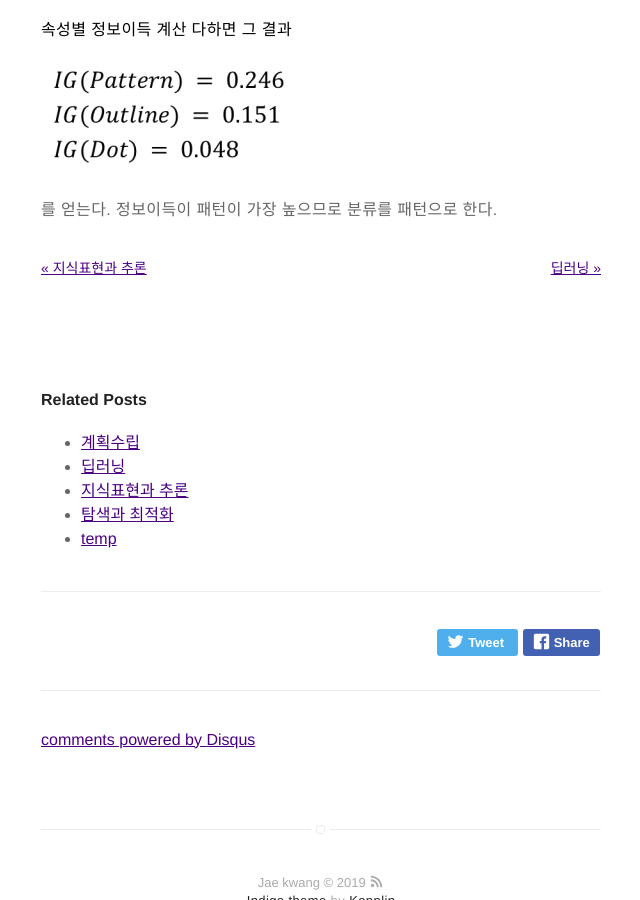
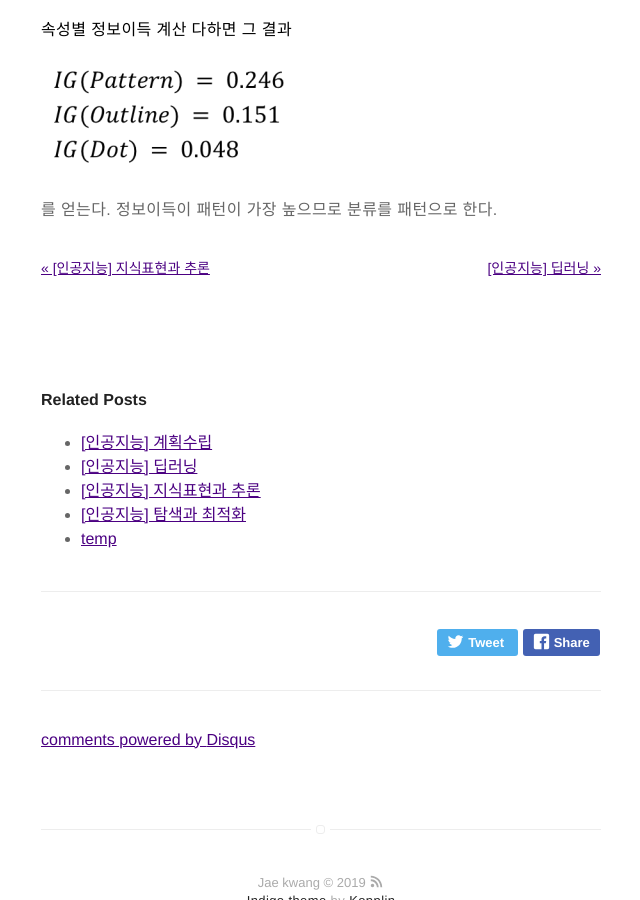
Before and after one commit to anjaekwang/anjaekwang.github.io, a Jekyll site: the page built from _posts/2019-04-21-MachineLearning.md, in a window 1280 px wide and 900 px high, scrolled down 13082 px. Shown: the whole window, without its empty margins (319-959 px from the left). Built offline with Jekyll 4.4.1, drawn with Linux system fonts in a browser that asks for light colours; comment, search, counter and statistics services are not loaded; grey boxes are pictures that could not be loaded.

Commit message:
./posts : modify title

```diff
--- a/_posts/2019-04-19-SearchAndOptimize.md
+++ b/_posts/2019-04-19-SearchAndOptimize.md
@@ -1,5 +1,5 @@
 ---
-title: "탐색과 최적화"
+title: "[인공지능] 탐색과 최적화"
 layout: post
 date: 2019-04-19 20:00
 tag:
--- a/_posts/2019-04-20-KnowledgeExpressionAndInference.md
+++ b/_posts/2019-04-20-KnowledgeExpressionAndInference.md
@@ -1,5 +1,5 @@
 ---
-title: "지식표현과 추론"
+title: "[인공지능] 지식표현과 추론"
 layout: post
 date: 2019-04-20 11:52
 tag:
--- a/_posts/2019-04-21-MachineLearning.md
+++ b/_posts/2019-04-21-MachineLearning.md
@@ -1,5 +1,5 @@
 ---
-title: "기계 학습"
+title: "[인공지능] 기계 학습"
 layout: post
 date: 2019-04-21 01:52
 tag:
--- a/_posts/2019-06-07-deeplearning.md
+++ b/_posts/2019-06-07-deeplearning.md
@@ -1,5 +1,5 @@
 ---
-title: "딥러닝"
+title: "[인공지능] 딥러닝"
 layout: post
 date: 2019-06-07 23:59
 tag:
@@ -13,8 +13,8 @@ description: 딥러닝 정리
 
 ## 결정트리
 
-이전의 머신러닝 정보이득을 이용한 결정트리 이어서..
-이러한 방식은 속성값이 많은 것으로 나누는것을 선호하게된다 이로 인해 많은 부분집합이 발생.
+이전의 머신러닝 정보이득을 이용한 결정트리 이어서..<br>
+이러한 방식은 속성값이 많은 것으로 나누는것을 선호하게된다 이로 인해 많은 부분집합이 발생.<br>
 **나눠지는 부분집합이 동질적인 경향이 있다.**
 
 이를 개선하는 다른 방식은 아래와 같다
@@ -28,7 +28,7 @@ description: 딥러닝 정리
 ![img](../assets/images/deeplearning/1.png)
 
 I(A)는 A속성(pattern)의 속성값(수평, 대각선, 수직)이 많을수록 커진다.
-(class가 여러 종류일 수록 데이터가 많이 흩어짐 -> 엔트로피 값 큼)
+(class가 여러 종류일 수록 데이터가 많이 흩어짐 -> 엔트로피 값 큼)<br>
 **(I(A)는 속성값을 class로 간주 & 부모노드에서 계산)**
 
 ### 지니 지수
@@ -59,16 +59,16 @@ SD(A)또한 갯수비 가중편균으로 구해진다.
 
 ### 앙상블 분류기
 
-data set에 대하여 **여러개 다른 분류기를 만들어** 이를 투표 or 가중치 투표 방식을 통해
+data set에 대하여 **여러개 다른 분류기를 만들어** 이를 투표 or 가중치 투표 방식을 통해<br>
 **분류기 결합** 한다.
-때문에 여러개 여러 분류기를 만들때 같은 data set 이용하면 비슷한 분류기가 만들어지겠지?
+때문에 여러개 여러 분류기를 만들때 같은 data set 이용하면 비슷한 분류기가 만들어지겠지?<br>
 **부트스트랩** (주어진 data set에서 복원추출하여 다른 data set 여러개를 준비하는 것) 을 이용한다
 
 1. 배깅 (Bootstrap AGGregating)
 
 ![img](../assets/images/deeplearning/6.png)
 
-병렬적으로 판단해 한 결과를 뱉는다.
+병렬적으로 판단해 한 결과를 뱉는다.<br>
 ex) 랜덤포레스트 : 분류기로 결정트리를 사용하는 배깅 기법
 여러 랜덤 트리(랜덤트리는 전체속성을 사용하지 않고 일부만 랜덤하게 해서 만든 트리) 가 있다.
 
--- a/_posts/2019-06-08-planing.md
+++ b/_posts/2019-06-08-planing.md
@@ -1,5 +1,5 @@
 ---
-title: "계획수립"
+title: "[인공지능] 계획수립"
 layout: post
 date: 2019-06-08 23:59
 tag:
@@ -100,8 +100,8 @@ ex) 계층적 태스크 네트워크 계획수립
 ### PDDL
 
 계획수립 문제를 두개의 파일에 나눠서 저장한다
-domain 파일 - 술어, 행동
-problem 파일 - 객체, 초기상태, 목표를 저장한다.
+- domain 파일 - 술어, 행동
+- problem 파일 - 객체, 초기상태, 목표를 저장한다.
 
 ![img](../assets/images/planing/4.png)
 
@@ -115,7 +115,7 @@ problem 파일 - 객체, 초기상태, 목표를 저장한다.
 
 ### 상태공간 계획 수립
 
-상태공간내 초기상태에서 목표상태로 가는 경로를 탐색한다.
+상태공간내 초기상태에서 목표상태로 가는 경로를 탐색한다.<br>
 노드 = 상태, 간선 =연산자
 
 ![img](../assets/images/planing/6.png)
@@ -203,7 +203,7 @@ Graphplan 알고리즘은 이를 축소 한다.
 
 #### 계층적 태스크 네트워크 (HTN)
 
-메소드를 사용하여 더작은 부분태스크들로 분할
+메소드를 사용하여 더작은 부분태스크들로 분할<br>
 **태스크(travel)에대한 메소드의 표현 예**
 
 ![img](../assets/images/planing/19.PNG)
```
Also changed, not shown: other parts of _posts/2019-06-07-deeplearning.md (+1 -1 lines), other parts of _posts/2019-06-08-planing.md (+1 -1 lines).
